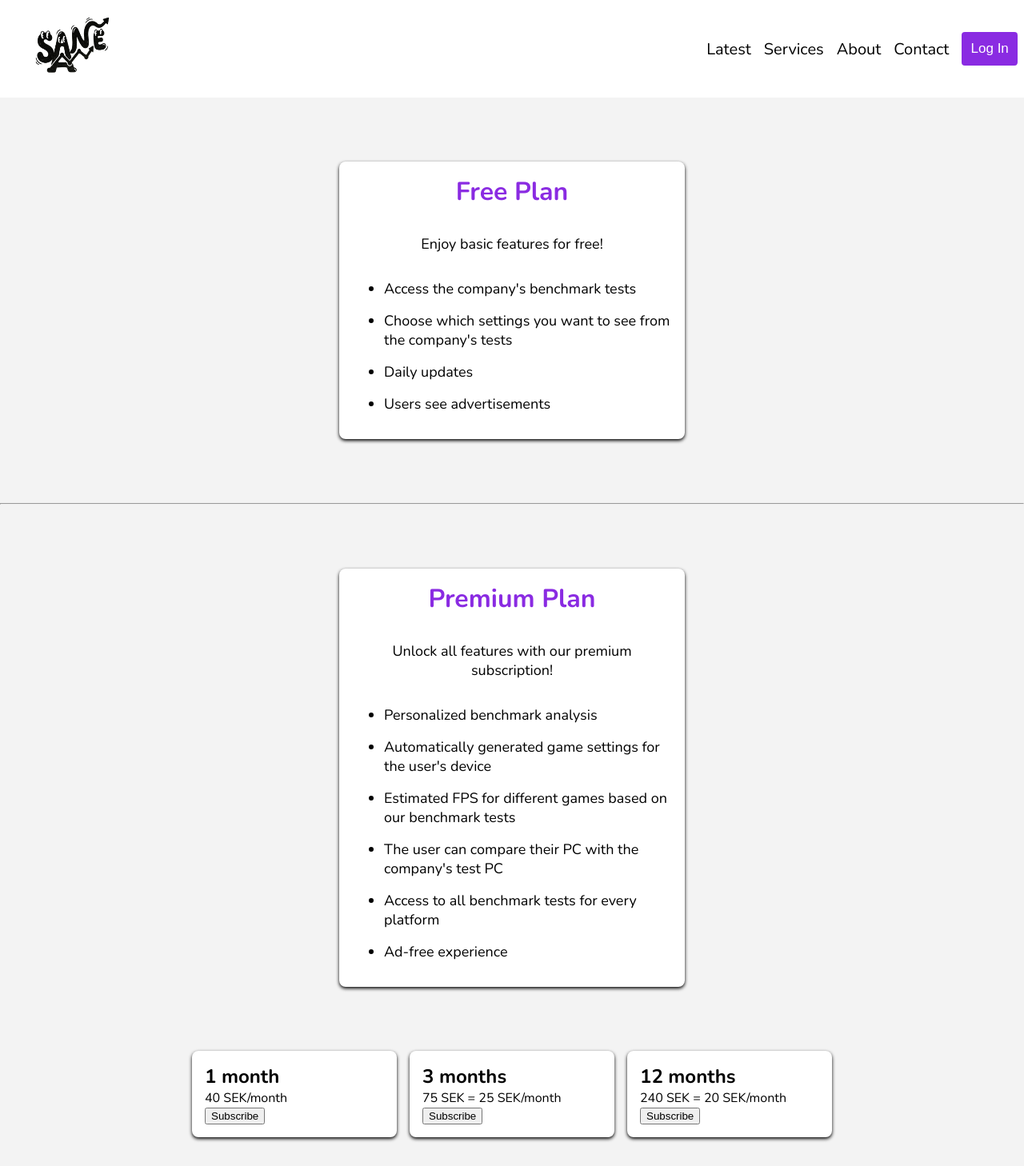
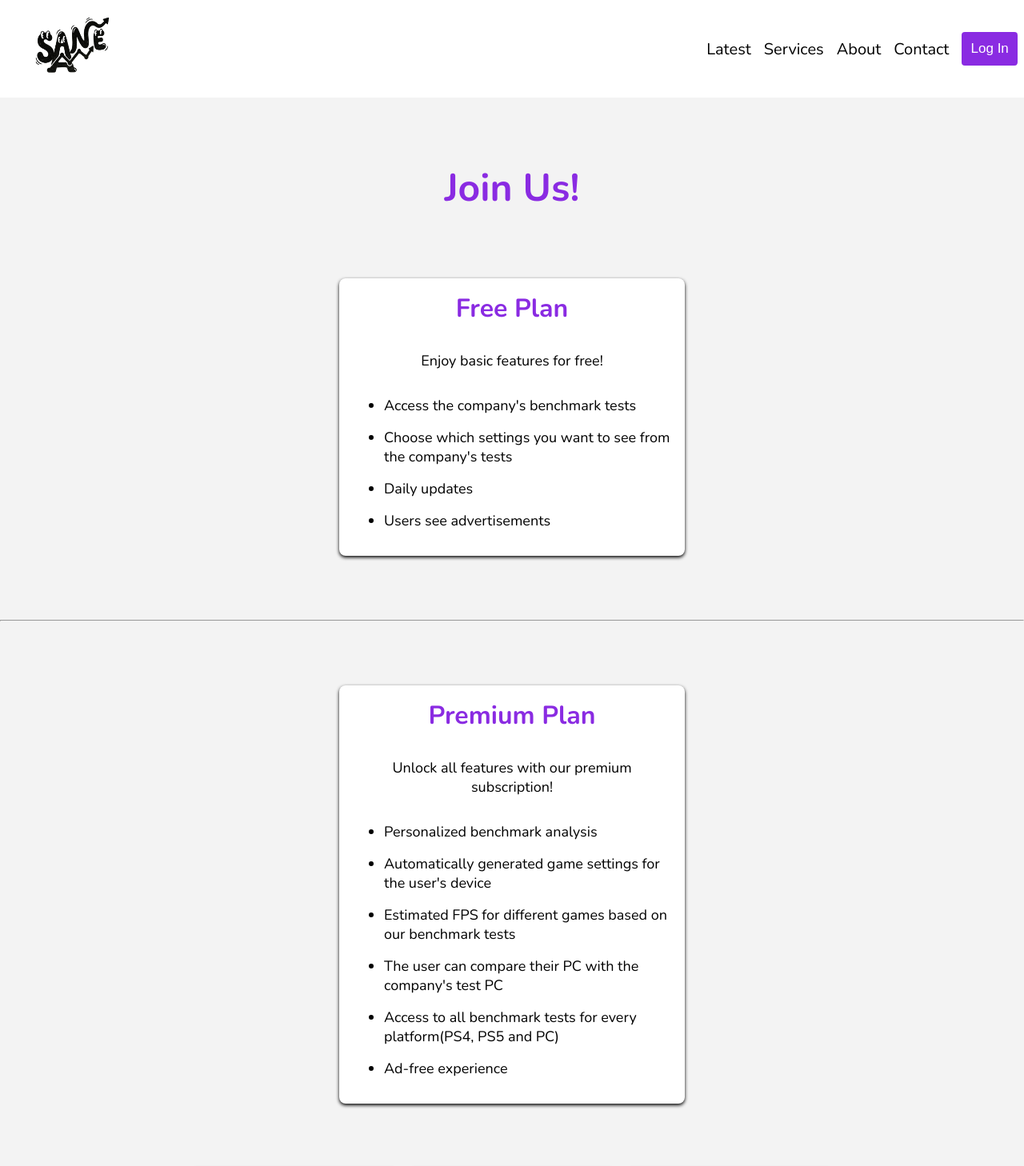
Before and after one commit to TapasPulis/SANE_Benchmarks, a React (Vite) app: page /services in a window 1280 px wide. Shown: the top 1458 px of the page at 80% size. Built offline with nearby package versions, Linux system fonts and the light colour scheme.

Commit message:
Finished styling subscription plans

```diff
--- a/src/components/games.component.tsx
+++ b/src/components/games.component.tsx
@@ -38,20 +38,17 @@ const GamesComponent = () => {
         </Link>
       </div>
       <div className="game">
-        <Link to="/elden-ring">
+        <Link to="/far-cry-6">
           {" "}
-          <img
-            src="/src/assets/eldenring.webp"
-            alt="Cover Image of Elden Ring"
-          />
+          <img src="/src/assets/farcry.jpg" alt="Cover Image of Far Cry 6" />
         </Link>
       </div>
       <div className="game">
-        <Link to="/cyberpunk-2077">
+        <Link to="/little-nightmares-2">
           {" "}
           <img
-            src="/src/assets/cyberpunk.jpg"
-            alt="Cover Image of Cyberpunk 2077"
+            src="/src/assets/littlenightmares.jpg"
+            alt="Cover Image of Little Nightmares 2"
           />
         </Link>
       </div>
--- a/src/index.css
+++ b/src/index.css
@@ -221,6 +221,13 @@ body {
 }
 
 /* Service page styles */
+#join-us {
+  text-align: center;
+  margin-top: 5rem;
+  font-family: "Nunito", sans-serif;
+  color: blueviolet;
+  font-size: 3rem;
+}
 
 .freePlan {
   background-color: white;
@@ -297,16 +304,37 @@ body {
 .subscriptionsContainer .subscriptionCard {
   background-color: white;
   padding: 1rem;
+  padding-bottom: 3rem;
   border-radius: 8px;
   box-shadow: 0 2px 4px black;
   display: block;
   transition:
     transform 0.3s ease,
     box-shadow 0.3s ease;
+  text-align: center;
 }
 .subscriptionsContainer .subscriptionCard:hover {
   transform: scale(1.01);
   box-shadow: 0 4px 8px black;
+}
+.subscriptionsContainer .subscriptionCard h2 {
+  font-family: "Nunito", sans-serif;
+  color: blueviolet;
+  margin-bottom: 1rem;
+}
+.subscriptionsContainer .subscriptionCard p {
+  font-size: 18px;
+  margin-bottom: 1rem;
+}
+.subscriptionsContainer .subscriptionCard button {
+  padding: 0.7rem 1.5rem;
+  background-color: blueviolet;
+  color: white;
+  border: none;
+  border-radius: 4px;
+  cursor: pointer;
+  transition: background-color 0.3s ease;
+  font-size: 17px;
 }
 
 /* Footer component styles */
--- a/src/pages/service.page.tsx
+++ b/src/pages/service.page.tsx
@@ -1,6 +1,7 @@
 const ServicePage = () => {
   return (
     <div>
+      <h1 id="join-us">Join Us!</h1>
       <div className="freePlan">
         <h1>Free Plan</h1>
         <p>Enjoy basic features for free!</p>
@@ -24,7 +25,9 @@ const ServicePage = () => {
             Estimated FPS for different games based on our benchmark tests
           </li>
           <li>The user can compare their PC with the company's test PC</li>
-          <li>Access to all benchmark tests for every platform</li>
+          <li>
+            Access to all benchmark tests for every platform(PS4, PS5 and PC)
+          </li>
           <li>Ad-free experience</li>
         </ul>
       </div>
```
Also changed, not shown: src/assets/farcry.jpg (added), src/assets/littlenightmares.jpg (added).
